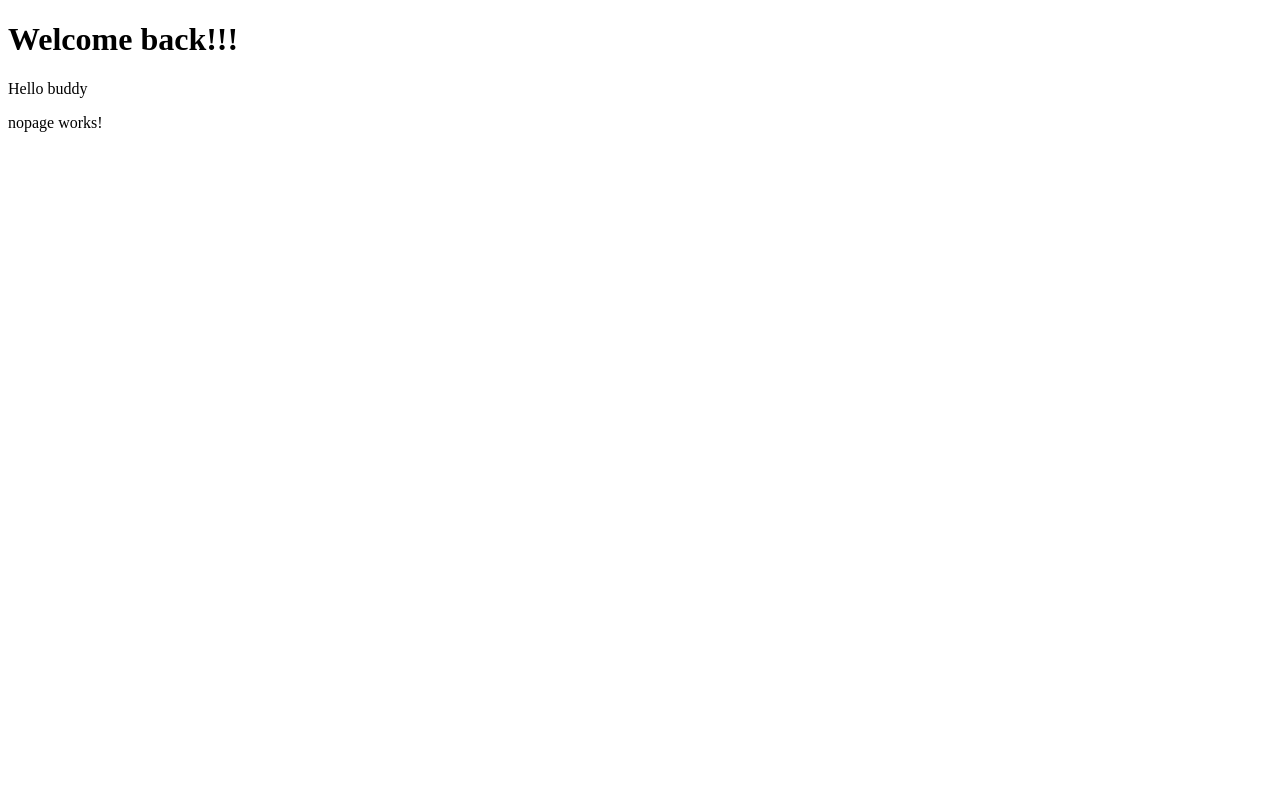
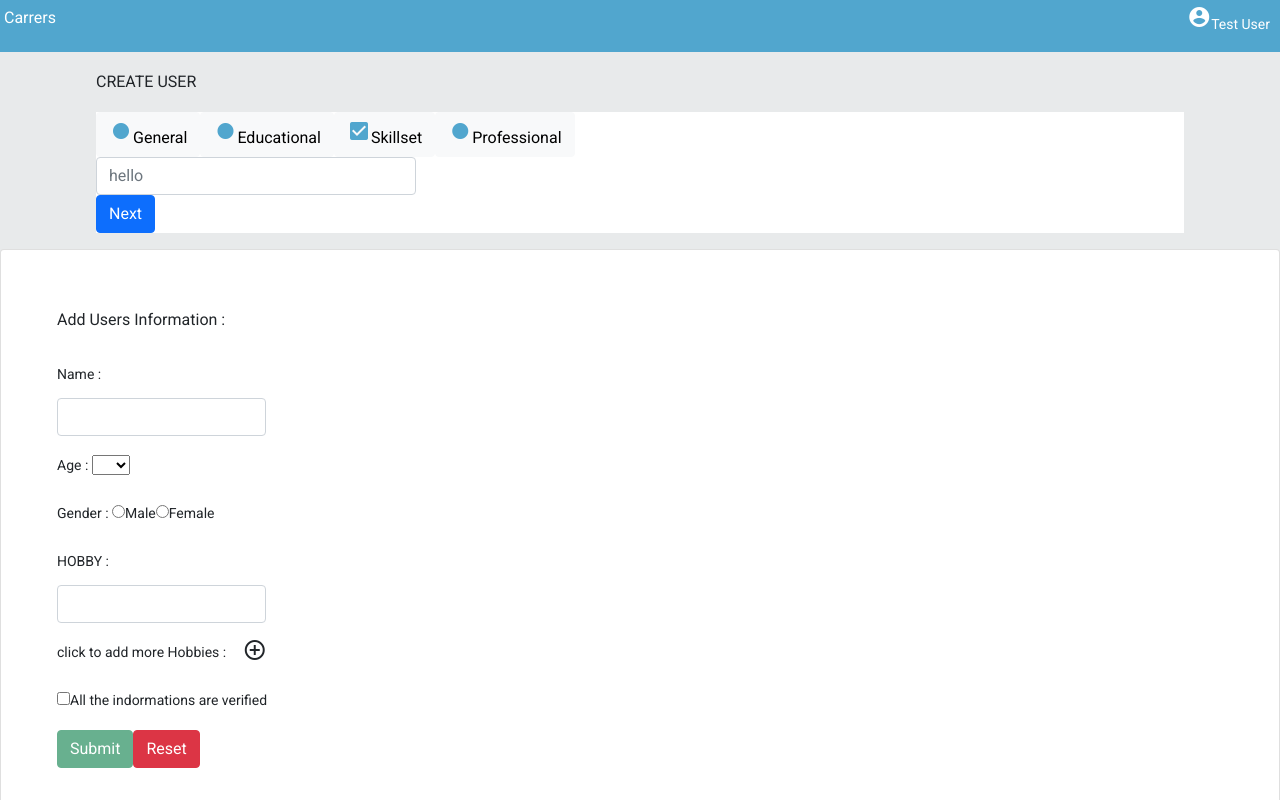
Before and after one commit to ajithkumraj/EMP-SYSTEM, an Angular app in the folder ems/: page /dashboard/profile in a window 1280 px wide. Built offline with nearby package versions, Linux system fonts and the light colour scheme.

Commit message:
Form structure iteration 01

```diff
--- a/ems/angular.json
+++ b/ems/angular.json
@@ -27,6 +27,7 @@
               "src/assets"
             ],
             "styles": [
+              "./node_modules/@angular/material/prebuilt-themes/indigo-pink.css",
               "src/styles.css"
             ],
             "scripts": []
@@ -94,6 +95,7 @@
               "src/assets"
             ],
             "styles": [
+              "./node_modules/@angular/material/prebuilt-themes/indigo-pink.css",
               "src/styles.css"
             ],
             "scripts": []
--- a/ems/package.json
+++ b/ems/package.json
@@ -11,10 +11,12 @@
   "private": true,
   "dependencies": {
     "@angular/animations": "~13.2.0",
+    "@angular/cdk": "^13.2.6",
     "@angular/common": "~13.2.0",
     "@angular/compiler": "~13.2.0",
     "@angular/core": "~13.2.0",
     "@angular/forms": "~13.2.0",
+    "@angular/material": "^13.2.6",
     "@angular/platform-browser": "~13.2.0",
     "@angular/platform-browser-dynamic": "~13.2.0",
     "@angular/router": "~13.2.0",
--- a/ems/src/app/app-routing.module.ts
+++ b/ems/src/app/app-routing.module.ts
@@ -1,3 +1,4 @@
+import { ProfileComponent } from './dashboard/profile/profile.component';
 import { NgModule } from '@angular/core';
 import { RouterModule, Routes } from '@angular/router';
 import { AuthComponent } from './auth/auth.component';
@@ -31,6 +32,7 @@ children:[
 {path:'contact',component:ContactComponent},
 {path:'nopage',component:NopageComponent},
 {path:'noticeboard',component:NoticeboardComponent},
+{path:'profile',component:ProfileComponent},
 {path:'support',component:SupportComponent},
 {path:'timesheet',component:TimesheetComponent},
 {path:'support',component:SupportComponent},
--- a/ems/src/app/app.component.html
+++ b/ems/src/app/app.component.html
@@ -1,3 +1 @@
-<h1>Welcome back!!!</h1>
-<p>Hello buddy</p>
 <router-outlet></router-outlet>
--- /dev/null
+++ b/ems/src/app/dashboard/profile/profile.component.css
@@ -0,0 +1,21 @@
+.header{
+    background-color: #51a6ce;
+}
+.page{
+    background-color: #e8eaeb;
+    width: 100%;
+    height:100%;
+    overflow-x: hidden;
+}
+.body{
+    padding:1rem ;
+    margin-left: 5rem;
+    margin-right: 5rem;
+
+}
+.formcontent{
+    background-color: #ffffff;
+}
+.inp{
+    width: 20rem;
+}
--- /dev/null
+++ b/ems/src/app/dashboard/profile/profile.component.html
@@ -0,0 +1,124 @@
+<div class="page ">
+<div class="header p-1" style="color: white;">
+   <div class=" row">
+        <div class="col">
+            <h3>Carrers</h3>
+        </div>
+        <div class="col" style="text-align:end;">
+            <button style="background:none;border:none;color: white"><mat-icon>account_circle</mat-icon>{{nameofuser}}</button>
+        </div>
+    </div>
+</div>
+<div class="body">
+    <h3>{{formmode}}</h3>
+    <div class="formcontent">
+
+    <div>
+        <button (click)="show1()" class="btn btn-light"><mat-icon style="color:#51a6ce">fiber_manual_record</mat-icon>General</button>
+        <button (click)="show2()" class="btn btn-light"><mat-icon style="color:#51a6ce">fiber_manual_record</mat-icon>Educational</button>
+        <button (click)="show3()" class="btn btn-light"><mat-icon style="color:#51a6ce">check_box</mat-icon>Skillset</button>
+        <button (click)="show4()" class="btn btn-light"><mat-icon style="color:#51a6ce">fiber_manual_record</mat-icon>Professional</button>
+    </div>
+    <form [formGroup]="userform" class="form-group">
+        <div *ngIf="div1">
+            <input placeholder="hello" formControlName="name" class="form-control inp">
+            <button class="btn btn-primary" (click)="show2()">Next</button>
+        </div>
+        <div *ngIf="div2">
+            <input placeholder="ok" formControlName="name2" class="form-control inp">
+            <button class="btn btn-primary" (click)="show3()">Next</button>
+        </div>
+        <div *ngIf="div3">
+            <input placeholder="bye" formControlName="name3" class="form-control inp">
+            <button class="btn btn-primary" (click)="show4()">Next</button>
+        </div>
+        <div *ngIf="div4">
+            <input placeholder="000" formControlName="name4" class="form-control inp">
+            <button class="btn btn-primary">submit</button>
+        </div>
+    </form>
+
+
+</div>
+</div>
+<div class="card d-flex p-2 bd-highlight" style="line-height: 3rem;">
+    <div class="card-block p-5">
+      <form [formGroup]="dataform">
+        <h3>Add Users Information :</h3>
+        <label for="name">
+          Name :
+          <input
+            type="text"
+            formControlName="name"
+            id="name"
+            class="input form-control"
+          /> </label
+        ><br />
+        <label for="age"
+          >Age :
+          <select formControlName="age">
+            <option *ngFor="let option of options" [value]="option">
+              {{ option }}
+            </option>
+          </select> </label
+        ><br />
+        <label for="gender">
+          Gender :
+          <input
+            type="radio"
+            value="male"
+            formControlName="gender"
+            id="gender"
+          />Male<input
+            type="radio"
+            value="female"
+            formControlName="gender"
+            id="gender"
+          />Female</label
+        ><br />
+        <label for="hobby">
+          HOBBY :
+          <input
+            type="text"
+            formControlName="HOBBY"
+            class="input form-control"
+            id="hobby"
+        /></label>
+        <div formArrayName="quantities">
+          click to add more Hobbies :
+          <button type="button" (click)="addQuantity()" class="btn">
+            <mat-icon>add_circle_outline</mat-icon>
+          </button>
+          <div
+            *ngFor="let quantity of quantities().controls; let i = index"
+            [formGroupName]="i"
+          >
+            <label>
+              <input type="text" formControlName="qty" class="form-control" placeholder="ENTER THE Firstname"/>
+              <input  type="text" formControlName="qty1" class="form-control"  placeholder="ENTER THE lastname">
+              <button type="button" class="btn" (click)="removeQuantities(i)">
+                <mat-icon>remove_circle_outline</mat-icon>
+              </button>
+            </label>
+          </div>
+        </div>
+        <label for="check">
+          <input type="checkbox" formControlName="check" class="check-box" />All
+          the indormations are verified
+        </label>
+        <br />
+        <button
+          type="button"
+          class="btn btn-success"
+          (click)="add()"
+          [disabled]="!dataform.valid"
+        >
+          Submit
+        </button>
+        <button type="button" class="btn btn-danger" (click)="reseter()">
+          Reset
+        </button>
+      </form>
+    </div>
+  </div>
+</div>
--- /dev/null
+++ b/ems/src/app/dashboard/profile/profile.component.ts
@@ -0,0 +1,92 @@
+import { Component, OnInit } from '@angular/core';
+import { FormGroup, FormControl, FormBuilder, Validators, FormArray } from '@angular/forms';
+
+@Component({
+  selector: 'app-profile',
+  templateUrl: './profile.component.html',
+  styleUrls: ['./profile.component.css']
+})
+export class ProfileComponent implements OnInit {
+  userform!: FormGroup;
+  dataform!: FormGroup;
+  users:any = [];
+  search:any = '';
+  options:any = [];
+
+  constructor(private fb: FormBuilder) {
+
+    this.userform=this.fb.group({
+      name:new FormControl(''),
+      name2:new FormControl(''),
+      name3:new FormControl(''),
+      name4:new FormControl('')
+    })
+
+   }
+
+  ngOnInit() {
+    this.dataform = this.fb.group({
+      name: new FormControl('', [Validators.required, Validators.minLength(1)]),
+      gender: new FormControl('', Validators.required),
+      age: new FormControl('', [Validators.required]),
+      check: new FormControl('', Validators.requiredTrue),
+      HOBBY: new FormControl('', Validators.required),
+      quantities: this.fb.array([]),
+    });
+    this.dataform.reset();
+    this.quantities().clear();
+    for (let i:number = 18; i <= 99; i++) {
+      this.options.push(i);
+    }
+  }
+  nameofuser='Test User'
+  formmode="CREATE USER"
+  div1=true
+  div2=false
+  div3=false
+  div4=false
+show1(){
+  this.div1=true,this.div2=false,this.div3=false,this.div4=false
+}
+show2(){
+  this.div2=true,this.div1=false,this.div3=false,this.div4=false
+}
+show3(){
+  this.div3=true,this.div1=false,this.div2=false,this.div4=false
+}
+show4(){
+  this.div4=true,this.div1=false,this.div3=false,this.div2=false
+}
+quantities(): any {
+  return this.dataform.get('quantities') as FormArray;
+}
+newQuatity(): FormGroup {
+  return this.fb.group({
+    qty: '',
+    qty1:''
+  });
+}
+addQuantity() {
+  this.quantities().push(this.newQuatity());
+}
+removeQuantities(i: number) {
+  this.quantities().removeAt(i);
+}
+add() {
+  console.log(this.dataform.value);
+  this.users.push(this.dataform.value);
+  this.dataform.reset();
+  this.quantities().clear();
+}
+reseter() {
+  this.dataform.reset();
+  this.quantities().clear();
+}
+remove(userDetail: { name: any; }) {
+  this.users.splice(
+    this.users.findIndex((user: { name: any; }) => user.name === userDetail.name),
+    1
+  );
+}
+
+}
--- a/ems/src/index.html
+++ b/ems/src/index.html
@@ -6,8 +6,17 @@
   <base href="/">
   <meta name="viewport" content="width=device-width, initial-scale=1">
   <link rel="icon" type="image/x-icon" href="favicon.ico">
+  <!-- CSS only -->
+<link href="https://cdn.jsdelivr.net/npm/bootstrap@5.1.3/dist/css/bootstrap.min.css" rel="stylesheet" integrity="sha384-1BmE4kWBq78iYhFldvKuhfTAU6auU8tT94WrHftjDbrCEXSU1oBoqyl2QvZ6jIW3" crossorigin="anonymous">
+<!-- JavaScript Bundle with Popper -->
+<script src="https://cdn.jsdelivr.net/npm/bootstrap@5.1.3/dist/js/bootstrap.bundle.min.js" integrity="sha384-ka7Sk0Gln4gmtz2MlQnikT1wXgYsOg+OMhuP+IlRH9sENBO0LRn5q+8nbTov4+1p" crossorigin="anonymous"></script>
+  <link rel="preconnect" href="https://fonts.gstatic.com">
+  <link href="https://fonts.googleapis.com/css2?family=Roboto:wght@300;400;500&display=swap" rel="stylesheet">
+  <link href="https://fonts.googleapis.com/icon?family=Material+Icons" rel="stylesheet">
+  <link rel="stylesheet" href="https://fonts.googleapis.com/css?family=Tangerine">
+  <link href="https://fonts.googleapis.com/icon?family=Material+Icons" rel="stylesheet">
 </head>
-<body>
+<body class="mat-typography">
   <app-root></app-root>
 </body>
 </html>
--- a/ems/src/styles.css
+++ b/ems/src/styles.css
@@ -1 +1,4 @@
 /* You can add global styles to this file, and also import other style files */
+
+html, body { height: 100%; }
+body { margin: 0; font-family: Roboto, "Helvetica Neue", sans-serif; }
```
Also changed, not shown: ems/src/app/app.module.ts (+11 -2 lines), 2 other files (tests, documents, lock files or other folders).
